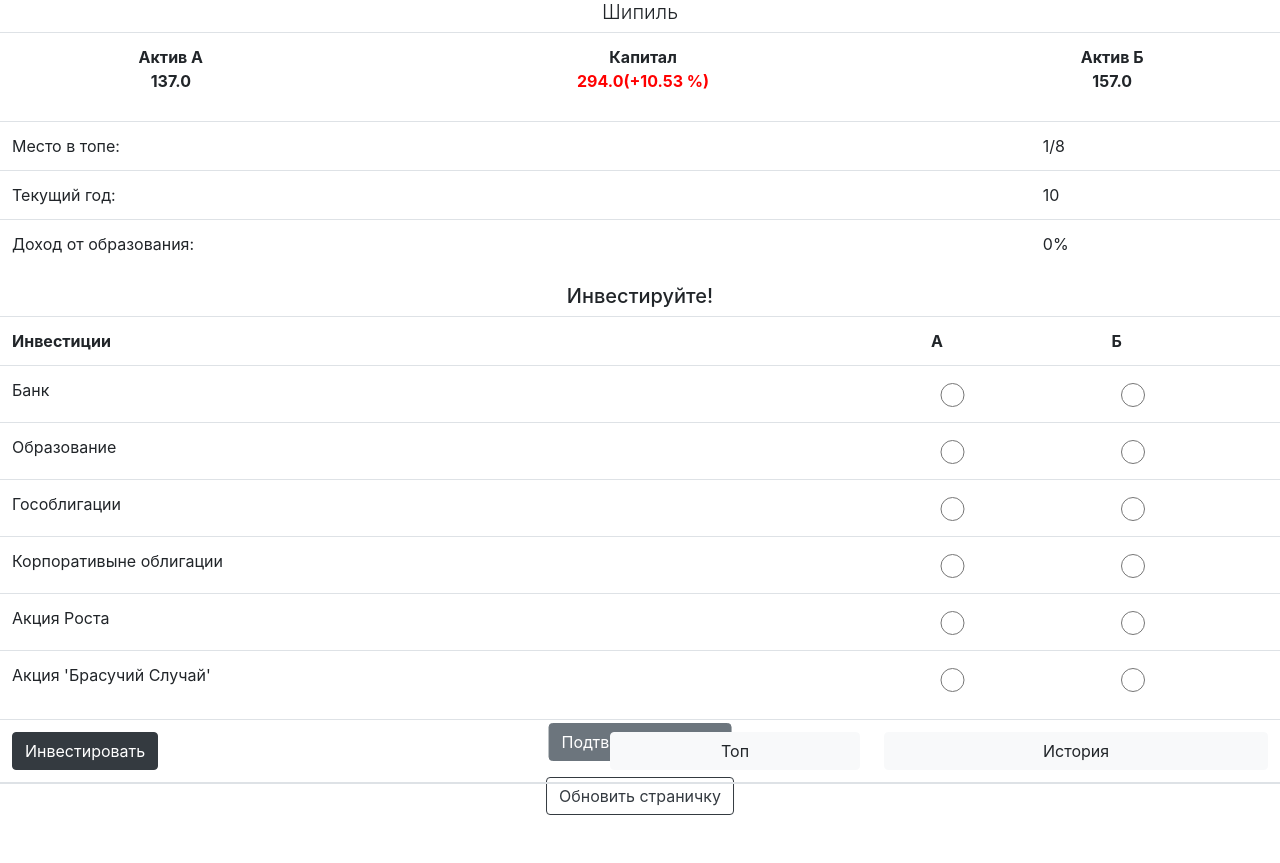
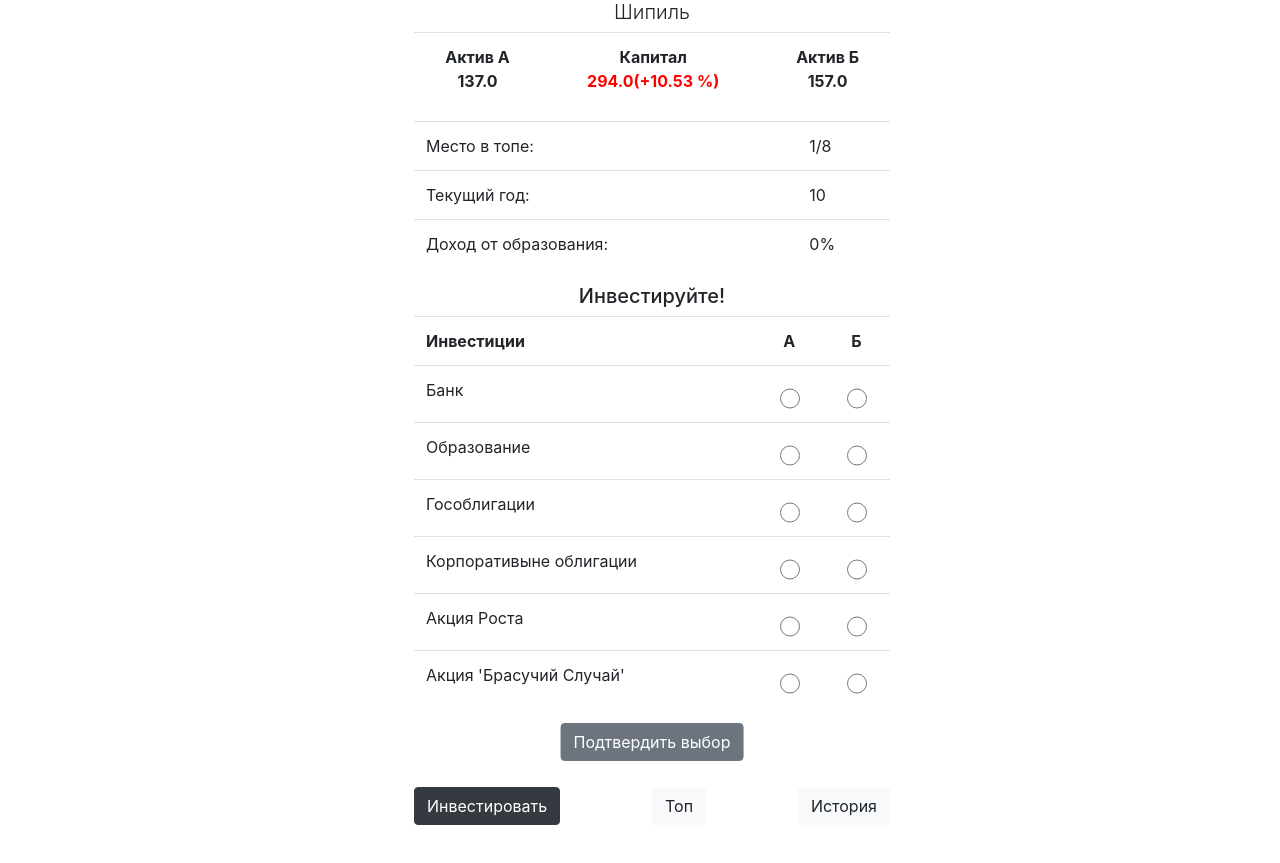
Before and after one commit to Freezylex/finalGameII, a Django app: a page that uses Game/templates/player/mainWindow.html in a window 1280 px wide. Before the commit the page ends 815 px from the top, so only its background shows below. Run offline with Django 3.2, Linux system fonts and the light colour scheme; data comes from the database, SQL or seed files in the repository; both versions use the stored data as it was after the commit; lists and menus that the app fills with data are empty; some libraries are stand-ins or nearby versions.

Commit message:
aDDED sOME sITE FUNCTIONALITY :)

```diff
--- a/Game/static/css/style.css
+++ b/Game/static/css/style.css
@@ -3,20 +3,76 @@ position: relative;
 left: 50%;
 transform: translate(-50%, 0);
 }
+.body_ch{
+    overflow: hidden;
+}
+.div_body{
+    /*position: fixed;*/
+    display: grid;
+    margin: auto;
+    grid-template-rows: 90% 1fr ;
+    grid-gap: 10px;
+    width: 100%;
+    max-width: 500px;
+    height: 100%;
+    ustify-items: center;
+    justify-content: space-between;
+    grid-template-areas:
+            "meat meat meat"
+            "knopki_invest knopki_top knopki_history"
+}
+.knopki_invest{
+   grid-area: knopki_invest;
+}
+.knopki_history{
+   grid-area: knopki_history;
+}
+.knopki_top{
+   grid-area: knopki_top;
+}
 
+.meat{
+    overflow: auto;
+    grid-area: meat;
+}
+/*@media all and (max-width: 575px) {*/
+/*.row {*/
+/*grid-template-areas:*/
+/*"header"*/
+/*"article"*/
+/*"ads"*/
+/*"nav";*/
+/*grid-template-rows: 80px 1fr 70px 1fr ;*/
+/*grid-template-columns: 1fr;*/
+/*}*/
+/*}*/
+.table1{
+    table-layout: fixed;
+    width: 100%;
+    height: 10%;
+}
+.table2{
+    table-layout: auto;}
+
+.first_knopka{
+    text-align: center;
+}
 
 .width_bottom {
     width: 100%;
+    /*margin-bottom: 0;*/
 }
 .shape1{
     height: 220%;
 }
- .big-checkbox {width: 3%; height: 3%;position: center;}
+ .big-checkbox {width: 4%; height: 4%;position: center; margin-right: 5%}
 
 
  .labelcustom {color: #FFF;}
 
-
+.custom-control {
+  display: inline-block !important;
+}
 
 
 
@@ -49,10 +105,7 @@ font-weight: 450;
     text-align: center;
 }
 
-.knopki{
-    position: fixed;
-    bottom: 0;
-}
+
 
 .text_small{ font-size: 9pt; margin-top: -5%}
 
--- a/Game/templates/player/mainWindow.html
+++ b/Game/templates/player/mainWindow.html
@@ -11,7 +11,9 @@
     <link rel="stylesheet" href="../../static/css/style.css">
     <title>Economic Game</title>
 </head>
-<body>
+<body class="body_ch">
+<div class="div_body">
+<div class="div_body__item meat custom-control">
 {% if player %}
     <h3 class="lead heading">{{player.Name}}</h3>
 {% else %}
@@ -39,27 +41,28 @@
     </tr>
 
 </table>
+
 <h4 class="heading1 lead heading">Инвестируйте!</h4>
 
 <form class="d" action="{%  url 'user_page:make_choice' player.Name%}" method="post">
     {% csrf_token %}
-    <table class="table">
+    <table class="table table2">
         <tr>
             <th>Инвестиции</th>
-            <th>A</th>
-            <th>Б</th>
+            <th class="first_knopka">A</th>
+            <th class="first_knopka">Б</th>
         </tr>
         {% for active in actives %}
         <tr>
 
             <td>{{ active.Name }}</td>
-            <td>
+            <td class="first_knopka">
                 <label class="labelcustom">
                     hjk
                     <input class="form-check-input big-checkbox" type="radio" name="activeA" value="{{ active.Name }}" />
                 </label>
             </td>
-            <td>
+            <td class="first_knopka">
                 <label class="labelcustom">
                     hkj
                     <input  class="form-check-input big-checkbox" type="radio" name="activeB" value="{{ active.Name }}" />
@@ -76,31 +79,26 @@
                 {% csrf_token %}
                 <button class="btn button1 btn-outline-dark ">Обновить страничку</button>
 </form>
-<table  class="table knopki">
-    <thead>
-    <tr>
-        <th>
+</div>
+<div class="div_body__item knopki_invest custom-control">
     <form action="{%  url 'user_page:to_MainWindow' player.Name%}" method="post">
             {% csrf_token %}
-                <button class="btn btn-dark ">Инвестировать</button>
+            <button class="btn btn-dark width_bottom">Инвестировать</button>
     </form>
-        </th>
-        <th>
+</div>
+<div class="div_body__item knopki_top custom-control">
     <form action="{%  url 'user_page:to_top' player.Name %}" method="post">
         {% csrf_token %}
         <button class="btn btn-light width_bottom">Топ </button>
     </form>
-        </th>
-        <th>
+</div>
+<div class="div_body__item knopki_hisory custom-control">
     <form action="{%  url 'user_page:to_top_players' player.Name%}" method="post">
         {% csrf_token %}
         <button class="btn btn-light width_bottom">История</button>
     </form>
-        </th>
-    </tr>
-    </thead>
-</table>
-
+</div>
+</div>
 <script>
 
         (function() {
--- a/Game/views.py
+++ b/Game/views.py
@@ -30,11 +30,11 @@ def to_MainWindow(request, player):
         rating = list(players).index(player) + 1
         day = player.Day
         len_rating = len(players)
-        id_actives = [0,1,2]
+        id_actives = [0, 1, 2]
         if day >= 4:
             id_actives += [3, 4]
         if day > 6:
-            id_actives += [5, 6, 7]
+            id_actives += [5, 7]
             id_actives.remove(1)
         actives = [i for i in Active.objects.all() if i.Id in id_actives]
 
```
Also changed, not shown: Game/templates/player/Personal Page.html (+9 -7 lines), Game/templates/player/statistica.html (+10 -7 lines), db.sqlite3. Lines whose indentation alone changed are shown as unchanged.
